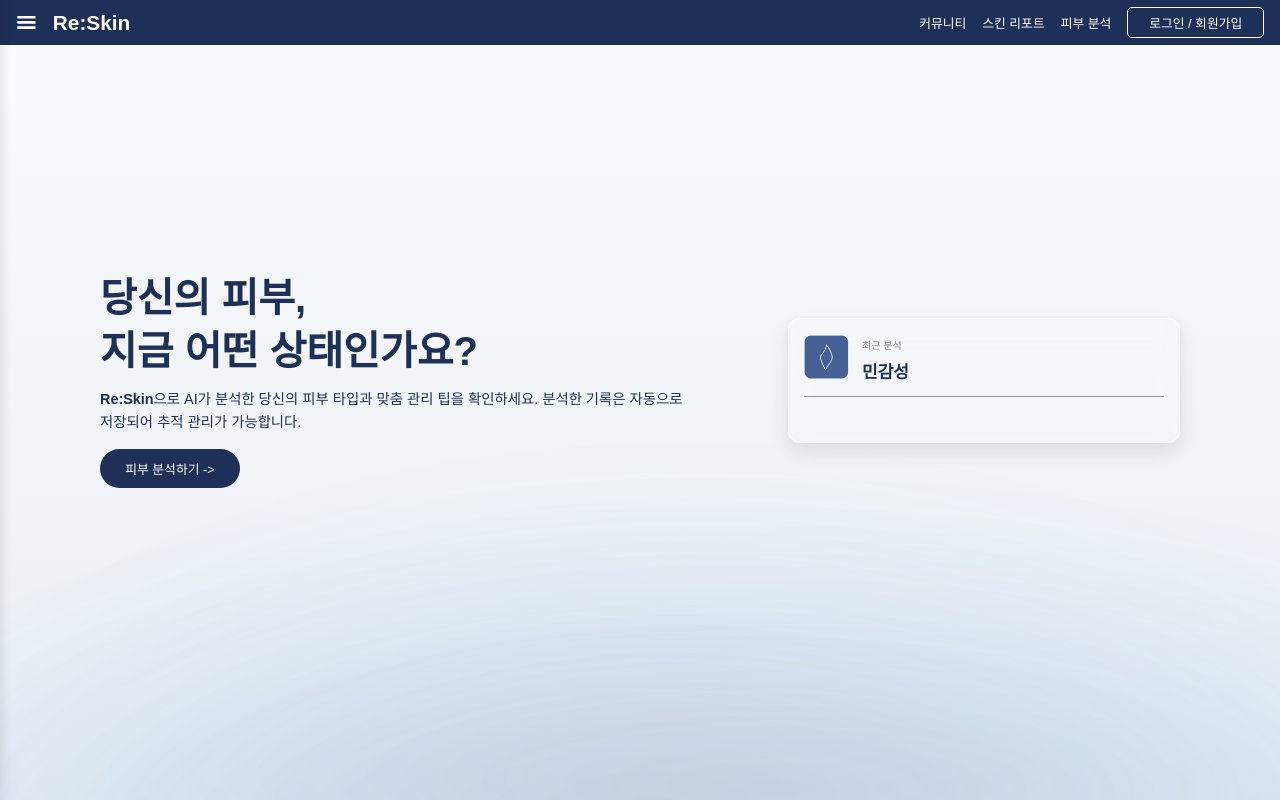
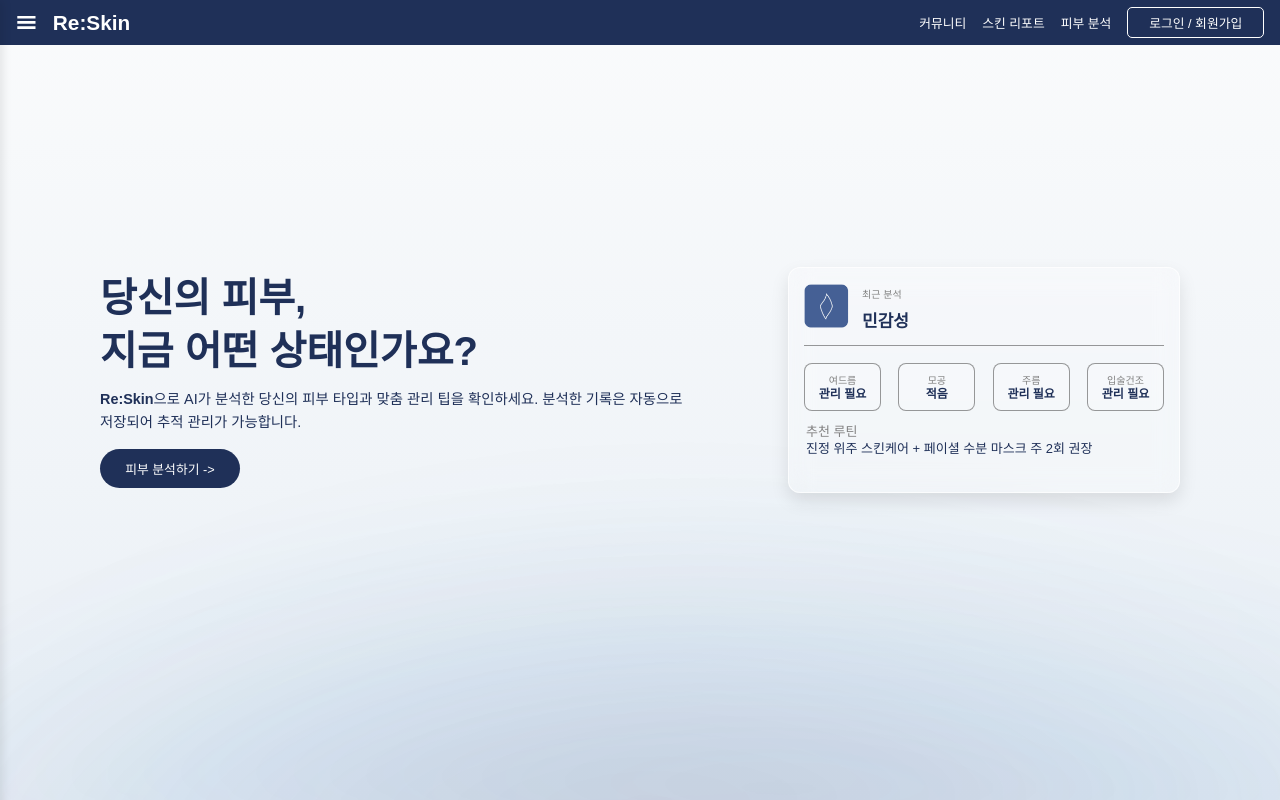
Before and after one commit to tab-captains/RE-Skin-fe, a React (Vite) app: page / in a window 1280 px wide. Shown: the top 800 px of the page. Built offline with nearby package versions, Linux system fonts and the light colour scheme; no server answers.

Commit message:
fix: RightSection.jsx 로그인 후 + 분석 후 조건부렌더링 수정.

```diff
--- a/src/features/main/components/RightSection.jsx
+++ b/src/features/main/components/RightSection.jsx
@@ -25,7 +25,7 @@ const RightSection = () => {
         if (response && response.success && response.data) {
           setAnalysisData(response.data);
         } else {
-          setAnalysisData(null); // 데이터가 없는 경우
+          setAnalysisData(null);
         }
       } catch (error) {
         console.error("최근 분석 결과 조회 실패:", error);
@@ -42,21 +42,30 @@ const RightSection = () => {
     navigate("/analysis");
   };
 
-
   const formatLabel = (label) => {
     if (!label) return label;
     if (label.includes("정상에 가까움")) return "정상에\n가까움";
     if (label.includes("가벼운 관리")) return "가벼운\n관리 필요";
     return label;
   };
-const userName = isLoggedIn && user ? (user.nickname || user.username) : null;
 
+  const userName = isLoggedIn && user ? (user.nickname || user.username) : null;
 
   const getSkinTypeText = () => {
     if (loading) return "로딩 중...";
     if (!isLoggedIn) return "민감성";
-    if (isLoggedIn && !analysisData) return "분석 데이터 없음";
+    if (isLoggedIn && !analysisData) return "분석 데이터가 아직 없어요";
     return analysisData.skinTypeLabel || analysisData.skinType;
+  };
+
+  const getRecommendationText = () => {
+    if (isLoggedIn && analysisData) {
+      const skinType = analysisData.skinType || analysisData.skinTypeLabel || "";
+      if (skinType.includes("민감")) return "진정 위주 스킨케어 + 페이셜 수분 마스크 주 2회 권장";
+      if (skinType.includes("지성")) return "유분 조절 스킨케어 + 클레이 마스크 주 1-2회 권장";
+      if (skinType.includes("건성")) return "수분 보충 스킨케어 + 수분 마스크 주 2-3회 권장";
+    }
+    return "진정 위주 스킨케어 + 페이셜 수분 마스크 주 2회 권장";
   };
 
   return (
@@ -78,17 +87,50 @@ const userName = isLoggedIn && user ? (user.nickname || user.username) : null;
 
       {isLoggedIn && !analysisData && !loading ? (
         <EmptyStateWrapper>
-          <EmptyText>정확한 분석을 위해 검사를 진행해 주세요.</EmptyText>
+          <EmptyTitle>맞춤 케어의 시작,</EmptyTitle>
+          <EmptyDescription>
+            AI 피부 분석을 통해 현재 내 피부 상태를 확인하고<br/>
+            가장 필요한 맞춤 루틴을 추천받아 보세요!
+          </EmptyDescription>
           <GoToAnalysisBtn onClick={(e) => { e.stopPropagation(); navigate('/skin-survey'); }}>
-            분석하러 가기
+            피부 분석 시작하기
           </GoToAnalysisBtn>
         </EmptyStateWrapper>
       ) : (
 
         <>
           <BoxSectionBot>
+            <Detail>
+              <Symptom>여드름</Symptom>
+              <ResultPreview>
+                {loading ? "-" : formatLabel(analysisData?.acneLabel || "관리 필요")}
+              </ResultPreview>
+            </Detail>
+            <Detail>
+              <Symptom>모공</Symptom>
+              <ResultPreview>
+                {loading ? "-" : formatLabel(analysisData?.poresLabel || "적음")}
+              </ResultPreview>
+            </Detail>
+            <Detail>
+              <Symptom>주름</Symptom>
+              <ResultPreview>
+                {loading ? "-" : formatLabel(analysisData?.wrinkleLabel || "관리 필요")}
+              </ResultPreview>
+            </Detail>
+            <Detail>
+              <Symptom>입술건조</Symptom>
+              <ResultPreview>
+                {loading ? "-" : formatLabel(analysisData?.lipLabel || "관리 필요")}
+              </ResultPreview>
+            </Detail>
           </BoxSectionBot>
+
           <FooterWrapper>
+            <FooterText>추천 루틴</FooterText>
+            <FooterText style={{ color: colors.primary, marginBottom: "20px" }}>
+              {loading ? "로딩 중..." : getRecommendationText()}
+            </FooterText>
           </FooterWrapper>
         </>
       )}
@@ -96,32 +138,41 @@ const userName = isLoggedIn && user ? (user.nickname || user.username) : null;
   );
 };
 
-
+// --- Styled Components ---
 
 const EmptyStateWrapper = styled.div`
   display: flex;
   flex-direction: column;
-  align-items: center;
-  justify-content: center;
-  padding: 30px 0;
-  gap: 12px;
+  align-items: flex-start;
+  padding: 20px 5px;
+  gap: 8px;
 `;
 
-const EmptyText = styled.p`
-  font-size: 14px;
-  color: #666;
+const EmptyTitle = styled.h4`
+  font-size: 15px;
+  font-weight: bold;
+  color: #333;
   margin: 0;
+`;
+
+const EmptyDescription = styled.p`
+  font-size: 12px;
+  line-height: 1.5;
+  color: #777;
+  margin: 0 0 5px 0;
+  text-align: left;
 `;
 
 const GoToAnalysisBtn = styled.button`
   background-color: ${colors.primary};
   color: white;
   border: none;
-  padding: 8px 16px;
-  border-radius: 20px;
+  padding: 10px 18px;
+  border-radius: 8px;
   font-size: 13px;
   font-weight: bold;
   cursor: pointer;
+  margin-top: 5px;
   transition: opacity 0.2s;
   &:hover {
     opacity: 0.9;
@@ -145,34 +196,39 @@ const Wrapper = styled.div`
   &:hover {
     ${({ $clickable }) => $clickable && "box-shadow: 0 10px 25px rgba(0,0,0,0.2);"}
   }
-`
+`;
+
 const Icon = styled.img`
   width: 45px;
   height: 45px;
   object-fit: contain;
 `;
+
 const RecentAnalysis = styled.div`
   display: flex;
   text-align: left;
   flex-direction: column;
   padding: 0 5px;
-`
-const BoxSectionTop=styled.div`
-  display:flex;
+`;
+
+const BoxSectionTop = styled.div`
+  display: flex;
   flex-direction: row;
   justify-content: flex-start;
   gap: 5px;
   padding-bottom: 10px;
   border-bottom: 1px solid rgba(54, 54, 54, 0.5);
-`
-const BoxSectionBot=styled.div`
-  display:flex;
+`;
+
+const BoxSectionBot = styled.div`
+  display: flex;
   flex-direction: row;
   justify-content: space-between;
   gap: 10px;
   padding: 10px 0 0 0;
-`
-const Detail = styled.div `
+`;
+
+const Detail = styled.div`
   width: 65px;
   min-height: 35px;
   height: auto;
@@ -184,13 +240,15 @@ const Detail = styled.div `
   justify-content: center;
   flex-direction: column;
   text-align: center;
-`
-const Symptom= styled.div`
+`;
+
+const Symptom = styled.div`
   height: 10px;
   font-size: 10px;
   color: gray;
   margin: 3px;
-`
+`;
+
 const ResultPreview = styled.div`
   font-size: 12px;
   color: ${colors.primary};
@@ -199,20 +257,22 @@ const ResultPreview = styled.div`
   line-height: 1.3;
   white-space: pre-line;
   word-break: keep-all;
-`
+`;
+
 const FooterWrapper = styled.div`
   display: flex;
   flex-direction: column;
   gap: 2px;
   margin: 6px 0 0 2px;
-`
-const FooterText =styled.div`
+`;
+
+const FooterText = styled.div`
   height: auto;
   color: gray;
   margin: 0;
   font-size: 13px;
   padding: 0;
   line-height: 1.2;
-`
+`;
 
 export default RightSection;
```
